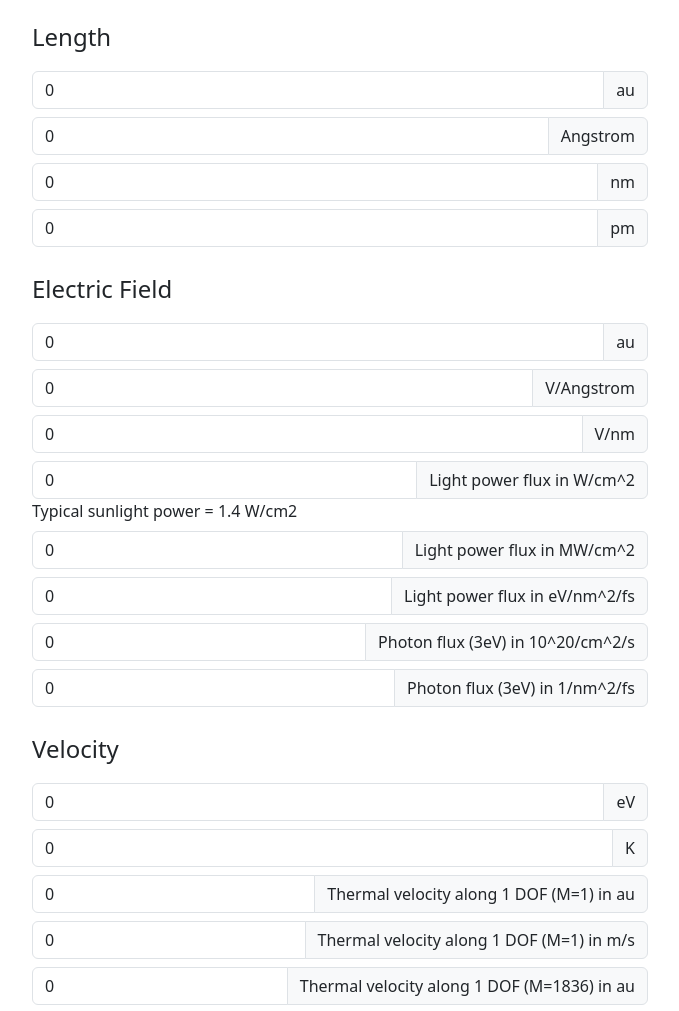
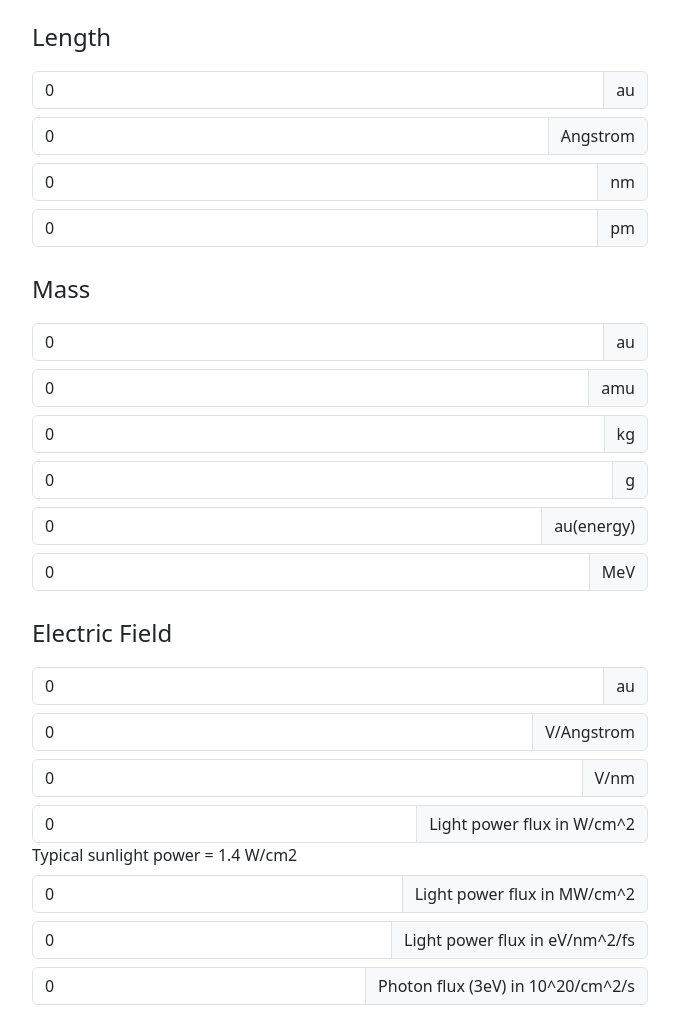
Before and after one commit to yanzewu/unit_converter, a plain HTML site: page index.html in a window 1280 px wide. Shown: the part 1054-2065 px from the top of the page, without its empty margins (300-979 px from the left). Drawn offline with nearby package versions, Linux system fonts and the light colour scheme.

Commit message:
Add mass

```diff
--- a/index.html
+++ b/index.html
@@ -20,6 +20,11 @@
 
         var unit_time = {
             "au":1.0, "fs":41.3413733352, "ps":41.3413733352e+3, "ns":41.3413733352e+6
+        }
+
+        var unit_mass = {
+            "au":1.0, "amu":1822.888486209, "kg": 1.0977691042e30, "g": 1.0977691042e27,
+            "au_eng": 5.3251354448e-05, "MeV":1.956951180888371
         }
 
         var unit_efield = {
@@ -120,6 +125,10 @@
             convert(form, field, unit_time);
         }
 
+        function convert_mass(form, field) {
+            convert(form, field, unit_mass);
+        }
+
         function convert_energy(form, field) {
             convert(form, field, unit_energy, fwd_energy, bkwd_energy);
         }
@@ -150,6 +159,7 @@
             <li class="nav-item"><a class="nav-link link-body-emphasis" href="#form_energy" aria-current="page">Energy</a></li>
             <li class="nav-item"><a class="nav-link link-body-emphasis" href="#form_time" >Time</a></li>
             <li class="nav-item"><a class="nav-link link-body-emphasis" href="#form_length" >Length</a></li>
+            <li class="nav-item"><a class="nav-link link-body-emphasis" href="#form_mass" >Mass</a></li>
             <li class="nav-item"><a class="nav-link link-body-emphasis" href="#form_efield" >Electric Field</a></li>
             <li class="nav-item"><a class="nav-link link-body-emphasis" href="#form_velocity" >Velocity</a></li>
             <li class="nav-item"><a class="nav-link link-body-emphasis" href="#form_bfield" >Magnetic Field</a></li>
@@ -258,6 +268,37 @@
             <div class="input-group mb-2">
                 <INPUT class="form-control" TYPE="text" NAME="pm" VALUE=0 onChange="convert_length(this.form,this.name);">
                 <span class="input-group-text">pm</span>
+            </div>
+        </FORM>
+    </div>
+
+    <div class="container-sm" style="width:50%">
+        <a name="form_mass"></a>
+        <header class="d-flex py-3 fs-4">Mass</header>
+        <FORM id="length" METHOD=POST class="form-inline">
+            <div class="input-group mb-2">
+                <INPUT class="form-control" TYPE="text" NAME="au" VALUE=0 onChange="convert_mass(this.form,this.name);">
+                <span class="input-group-text">au</span>
+            </div>
+            <div class="input-group mb-2">
+                <INPUT class="form-control" TYPE="text" NAME="amu" VALUE=0 onChange="convert_mass(this.form,this.name);">
+                <span class="input-group-text">amu</span>
+            </div>
+            <div class="input-group mb-2">
+                <INPUT class="form-control" TYPE="text" NAME="kg" VALUE=0 onChange="convert_mass(this.form,this.name);">
+                <span class="input-group-text">kg</span>
+            </div>
+            <div class="input-group mb-2">
+                <INPUT class="form-control" TYPE="text" NAME="g" VALUE=0 onChange="convert_mass(this.form,this.name);">
+                <span class="input-group-text">g</span>
+            </div>
+            <div class="input-group mb-2">
+                <INPUT class="form-control" TYPE="text" NAME="au_eng" VALUE=0 onChange="convert_mass(this.form,this.name);">
+                <span class="input-group-text">au(energy)</span>
+            </div>
+            <div class="input-group mb-2">
+                <INPUT class="form-control" TYPE="text" NAME="MeV" VALUE=0 onChange="convert_mass(this.form,this.name);">
+                <span class="input-group-text">MeV</span>
             </div>
         </FORM>
     </div>
```
